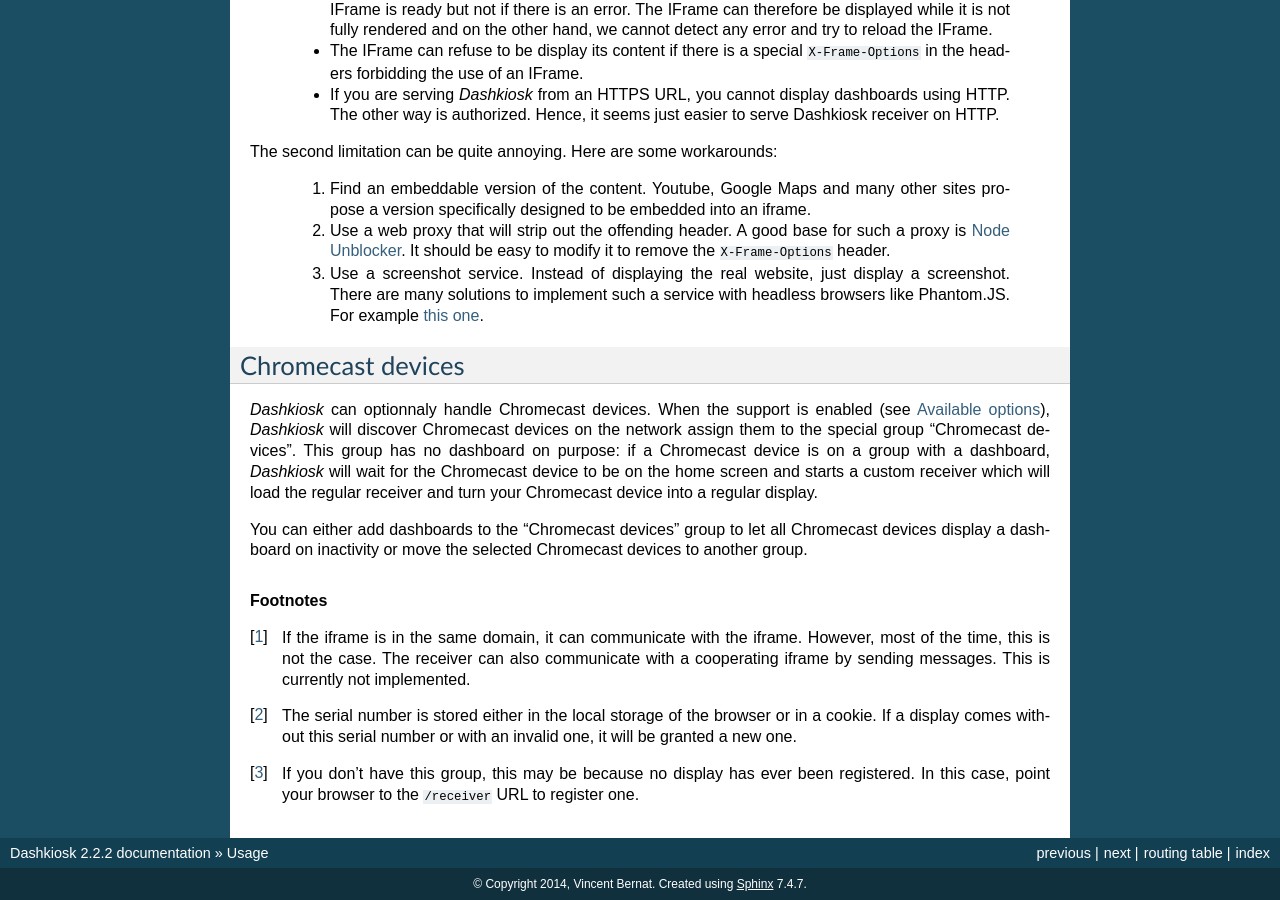
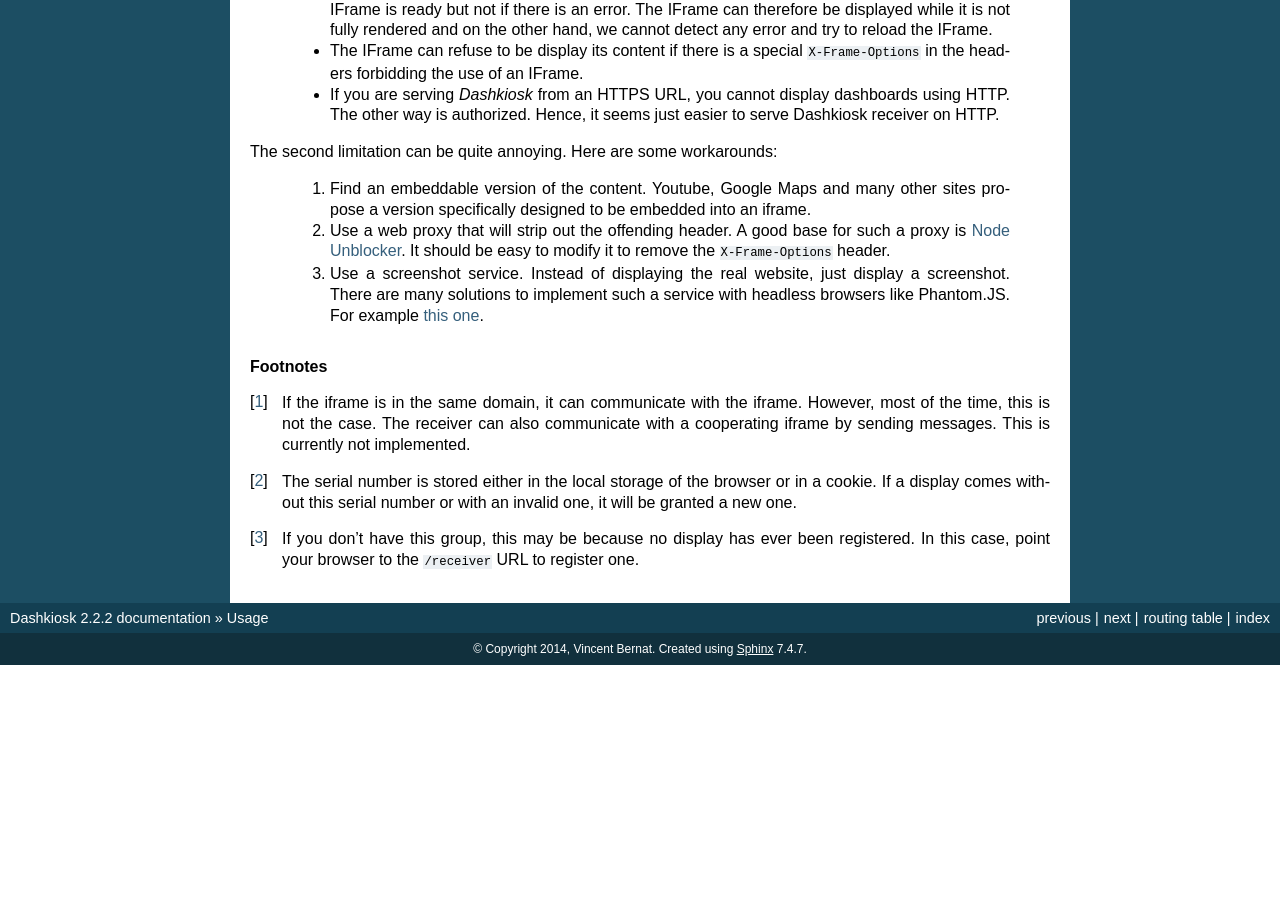
Before and after one commit to vincentbernat/dashkiosk, a Sphinx documentation site: the page built from docs/usage.rst, in a window 1280 px wide and 900 px high, scrolled down 5071 px. Built offline with Sphinx 7.4.7, drawn with Linux system fonts in a browser that asks for light colours; after the commit the page ends 5736 px from its top, so only the background shows below that.

Commit message:
documentation: more documentation for Chromecast devices

```diff
--- a/docs/index.rst
+++ b/docs/index.rst
@@ -40,6 +40,7 @@ To contribute, use `GitHub`_.
    usage
    api
    android
+   chromecast
    license
 
 Indices and tables
--- a/docs/usage.rst
+++ b/docs/usage.rst
@@ -272,24 +272,6 @@ The second limitation can be quite annoying. Here are some workarounds:
 .. _Node Unblocker: http://nodeunblocker.com/proxy
 .. _this one: https://github.com/fzaninotto/screenshot-as-a-service
 
-.. _chromecast:
-
-Chromecast devices
-------------------
-
-*Dashkiosk* can optionnaly handle Chromecast devices. When the support
-is enabled (see :ref:`options`), *Dashkiosk* will discover Chromecast
-devices on the network assign them to the special group "Chromecast
-devices". This group has no dashboard on purpose: if a Chromecast
-device is on a group with a dashboard, *Dashkiosk* will wait for the
-Chromecast device to be on the home screen and starts a custom
-receiver which will load the regular receiver and turn your Chromecast
-device into a regular display.
-
-You can either add dashboards to the "Chromecast devices" group to let
-all Chromecast devices display a dashboard on inactivity or move the
-selected Chromecast devices to another group.
-
 .. rubric:: Footnotes
 
 .. [#iframe] If the iframe is in the same domain, it can communicate
```
Also changed, not shown: docs/chromecast.rst (added, +84 -0 lines).
